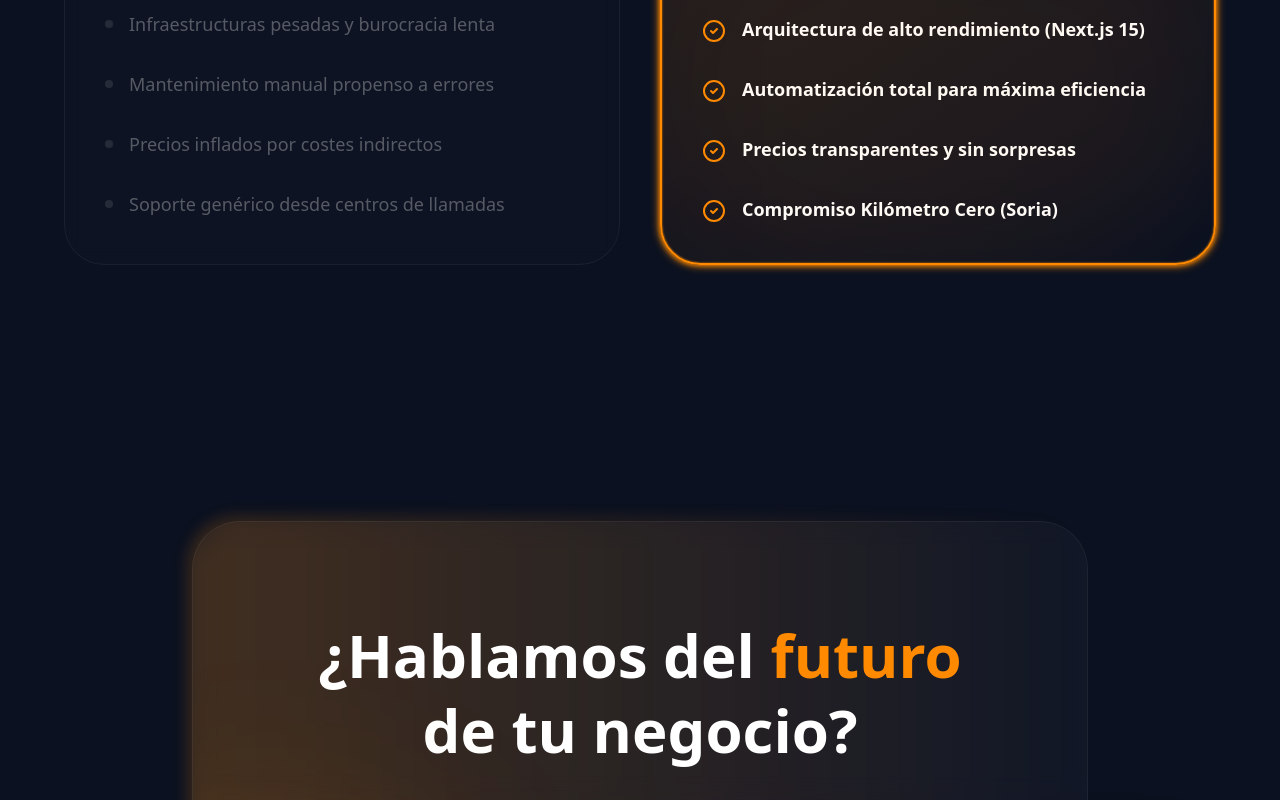
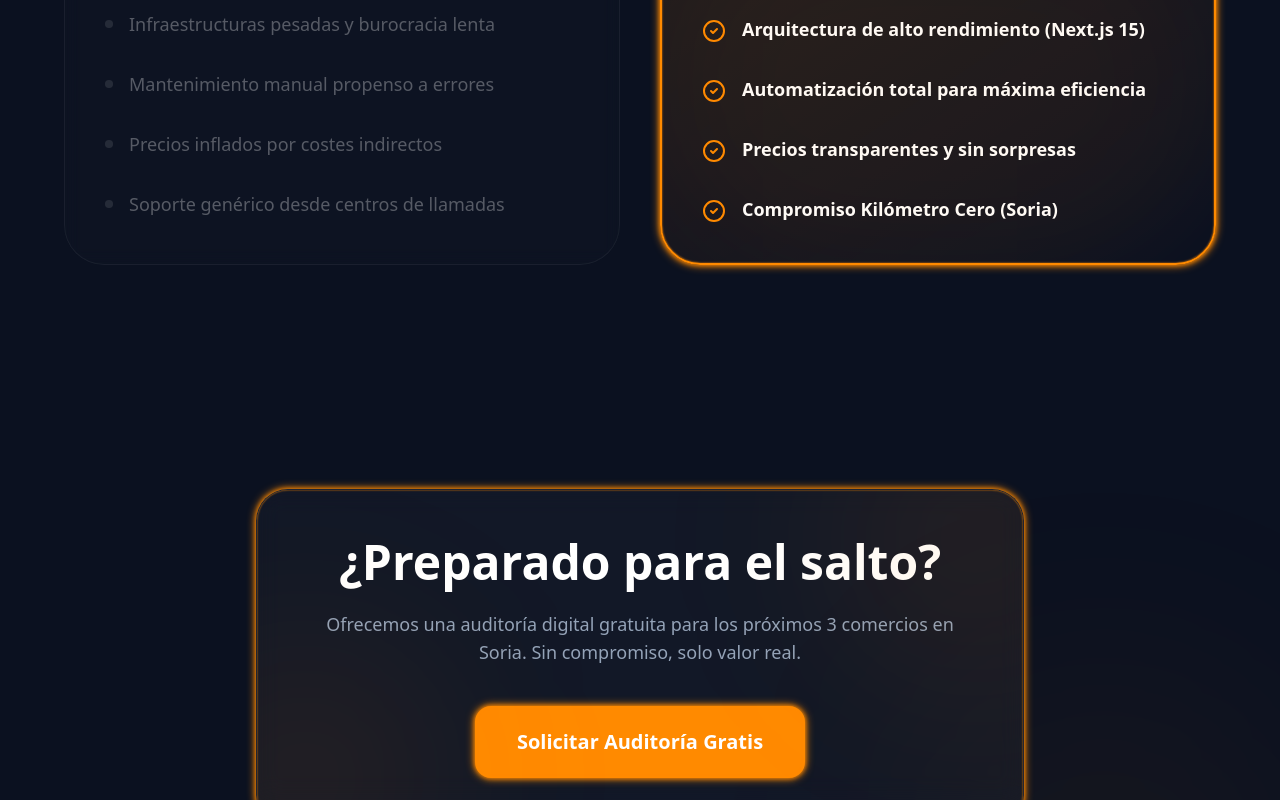
Before and after one commit to Alfonsoindustry/numancia-web, a Next.js app: page / in a window 1280 px wide. Shown: the part 2000-2800 px from the top of the page. Built offline with nearby package versions, Linux system fonts and the light colour scheme.

Commit message:
UI: added neon glow to services title and restored original CTA size and copy

```diff
--- a/src/components/home/HomeClient.tsx
+++ b/src/components/home/HomeClient.tsx
@@ -100,7 +100,7 @@ export default function HomeClient() {
                             initial={{ opacity: 0, y: 20 }}
                             whileInView={{ opacity: 1, y: 0 }}
                             viewport={{ once: true }}
-                            className="font-outfit text-4xl md:text-5xl font-bold mb-4 text-neon-orange"
+                            className="font-outfit text-4xl md:text-5xl font-bold mb-4 text-neon-orange neon-glow"
                         >
                             Nuestros Servicios Km 0
                         </motion.h2>
@@ -198,29 +198,20 @@ export default function HomeClient() {
                 </div>
             </section>
 
-            {/* CTA Final de Impacto */}
-            <section className="py-32 px-6 text-center relative z-10">
-                <motion.div
-                    initial={{ scale: 0.95, opacity: 0 }}
-                    whileInView={{ scale: 1, opacity: 1 }}
-                    viewport={{ once: true }}
-                    className="max-w-4xl mx-auto relative group"
-                >
-                    <div className="absolute -inset-1 bg-gradient-to-r from-neon-orange to-electric-violet rounded-[3rem] blur opacity-20 group-hover:opacity-40 transition duration-1000"></div>
-                    <div className="relative glass p-16 md:p-24 rounded-[3rem] border border-white/10 overflow-hidden">
-                        <div className="absolute -bottom-20 -left-20 w-80 h-80 bg-neon-orange/20 rounded-full blur-[100px] pointer-events-none" />
-                        <div className="absolute -top-20 -right-20 w-80 h-80 bg-electric-violet/10 rounded-full blur-[100px] pointer-events-none" />
-
-                        <h2 className="font-outfit text-5xl md:text-6xl font-bold mb-8 leading-tight">¿Hablamos del <span className="text-neon-orange">futuro</span> de tu negocio?</h2>
-                        <p className="text-text-slate text-xl mb-12 max-w-2xl mx-auto leading-relaxed">
-                            Reserva una de nuestras 3 auditorías gratuitas mensuales para comercios de Soria.
-                            Veamos cómo la tecnología puede trabajar para ti.
-                        </p>
-                        <Link href="/contacto" className="inline-block bg-neon-orange text-white px-12 py-6 rounded-2xl font-bold text-2xl hover:bg-secondary-orange transition-all neon-border active:scale-95 shadow-[0_20px_50px_rgba(255,138,0,0.3)] transform hover:-translate-y-1">
-                            Solicitar Auditoría Gratis
-                        </Link>
-                    </div>
-                </motion.div>
+            {/* CTA Final */}
+            <section className="py-24 px-6 text-center">
+                <div className="max-w-3xl mx-auto glass p-12 rounded-[2rem] neon-border relative overflow-hidden">
+                    <div className="absolute -bottom-20 -left-20 w-64 h-64 bg-neon-orange/10 rounded-full blur-[100px] pointer-events-none" />
+                    <div className="absolute -top-20 -right-20 w-64 h-64 bg-neon-orange/10 rounded-full blur-[100px] pointer-events-none" />
+                    <h2 className="font-outfit text-4xl md:text-5xl font-bold mb-6">¿Preparado para el salto?</h2>
+                    <p className="text-text-slate text-lg mb-10">
+                        Ofrecemos una auditoría digital gratuita para los próximos 3 comercios en Soria.
+                        Sin compromiso, solo valor real.
+                    </p>
+                    <Link href="/contacto" className="inline-block bg-neon-orange text-white px-10 py-5 rounded-2xl font-bold text-xl hover:bg-secondary-orange transition-all neon-border active:scale-95 shadow-[0_0_30px_rgba(255,138,0,0.3)]">
+                        Solicitar Auditoría Gratis
+                    </Link>
+                </div>
             </section>
 
             <Footer />
```
